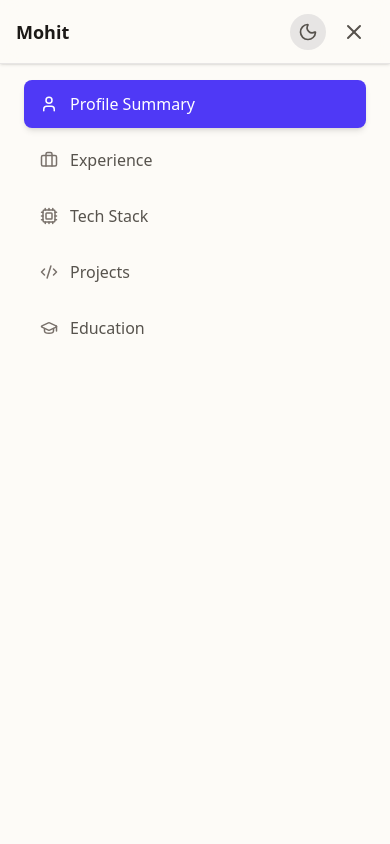
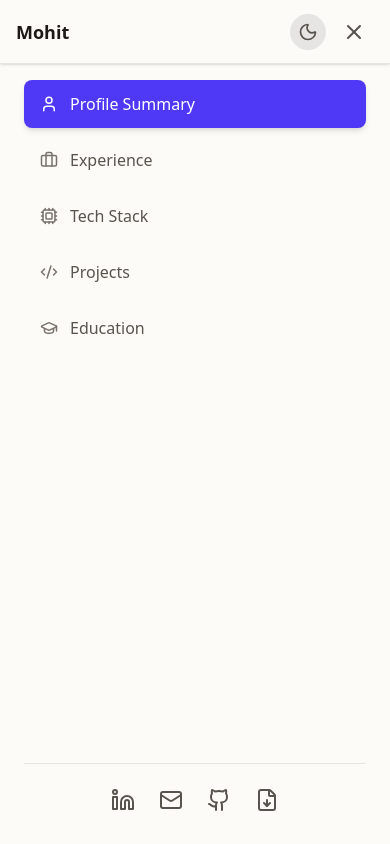
Before and after one commit to mohitbellwani/portfolioReactFrontend, a React (Vite) app: page / in a window 390 px wide. Both pictures are taken after a click on the button 354 px from the left and 31 px from the top of the page. Shown: the top 844 px of the page. Built offline with nearby package versions, Linux system fonts and the light colour scheme.

Commit message:
mobile hamburger menu fix

```diff
--- a/src/portfoliopage/portfoliopage.jsx
+++ b/src/portfoliopage/portfoliopage.jsx
@@ -141,13 +141,22 @@ export default function PortfolioPage() {
 
       {/* Mobile Navigation Overlay */}
       {isMobileMenuOpen && (
-        <div className={`fixed inset-0 z-40 ${theme.bg} pt-20 px-6 lg:hidden`}>
+        <div className={`fixed inset-0 z-40 ${theme.bg} pt-20 px-6 lg:hidden flex flex-col`}>
           <div className="flex flex-col gap-2">
             <NavItem section="about" active={activeSection} onClick={scrollToSection} icon={User} label="Profile Summary" isDark={isDark} />
             <NavItem section="experience" active={activeSection} onClick={scrollToSection} icon={Briefcase} label="Experience" isDark={isDark} />
             <NavItem section="skills" active={activeSection} onClick={scrollToSection} icon={Cpu} label="Tech Stack" isDark={isDark} />
             <NavItem section="projects" active={activeSection} onClick={scrollToSection} icon={Code2} label="Projects" isDark={isDark} />
             <NavItem section="education" active={activeSection} onClick={scrollToSection} icon={GraduationCap} label="Education" isDark={isDark} />
+          </div>
+
+          <div className={`mt-auto mb-8 pt-6 border-t ${theme.sidebarBorder}`}>
+            <div className="flex gap-6 justify-center">
+              <a href={data.profile.linkedin} target="_blank" rel="noreferrer" className={`${theme.textMuted} hover:text-indigo-600 hover:scale-110 transition-all`}><Linkedin size={24} /></a>
+              <a href={`mailto:${data.profile.email}`} className={`${theme.textMuted} hover:text-indigo-600 hover:scale-110 transition-all`}><Mail size={24} /></a>
+              <a href={data.profile.github} target="_blank" rel="noreferrer" className={`${theme.textMuted} hover:text-indigo-600 hover:scale-110 transition-all`}><Github size={24} /></a>
+              <a href={data.profile.resume} target="_blank" rel="noreferrer" className={`${theme.textMuted} hover:text-indigo-600 hover:scale-110 transition-all`}><FileDownIcon size={24} /></a>
+            </div>
           </div>
         </div>
       )}
```
